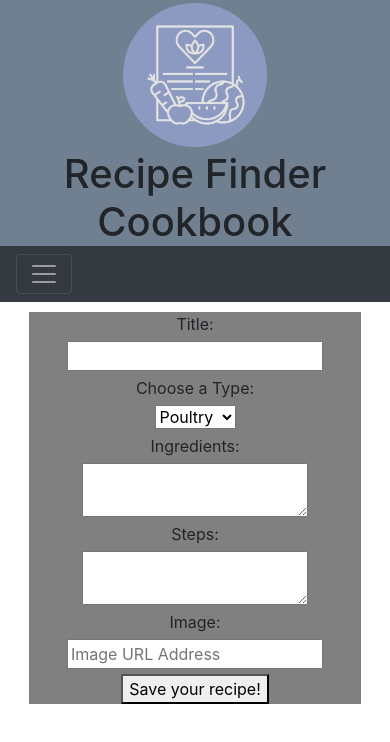
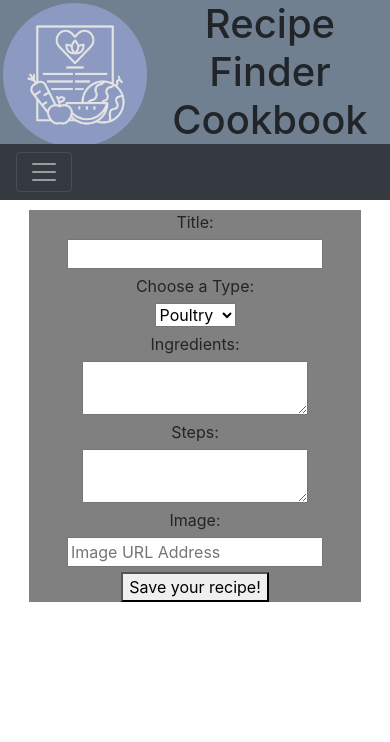
Before and after one commit to eliman387/Recipe-Tracker, a React (Create React App) app in the folder recipe-tracker/: page /form in a window 390 px wide. Shown: the top 742 px of the page. Built offline with nearby package versions, Linux system fonts and the light colour scheme; no server answers.

Commit message:
final fix

```diff
--- a/recipe-tracker/src/App.css
+++ b/recipe-tracker/src/App.css
@@ -89,3 +89,25 @@ header {
   float: left;
   margin: 3px 30px 5px 65px;
 }
+@media (max-width: 450px) {
+  header {
+    background-color: slategrey;
+    margin-bottom: -8px;
+    display: flex;
+  }
+  #header-img {
+    display: inline;
+  }
+}
+
+@media (max-width: 1030px) {
+  #header-img {
+    display: inline;
+  }
+  header {
+    display: flex;
+  }
+  header h1 {
+    text-align: center;
+  }
+}
--- a/recipe-tracker/src/components/Header.jsx
+++ b/recipe-tracker/src/components/Header.jsx
@@ -1,12 +1,15 @@
 import React, { Component } from "react";
 import logo from "../logo.png";
+import "../App.css"
 
 class Header extends Component {
   render() {
     return (
       <div>
         <header>
-          <img src={logo} alt="logo" width="150" height="150" />
+          <img
+            id="header-img"
+            src={logo} alt="logo" width="150" height="150" />
           <h1>Recipe Finder Cookbook</h1>
         </header>
       </div>
```
